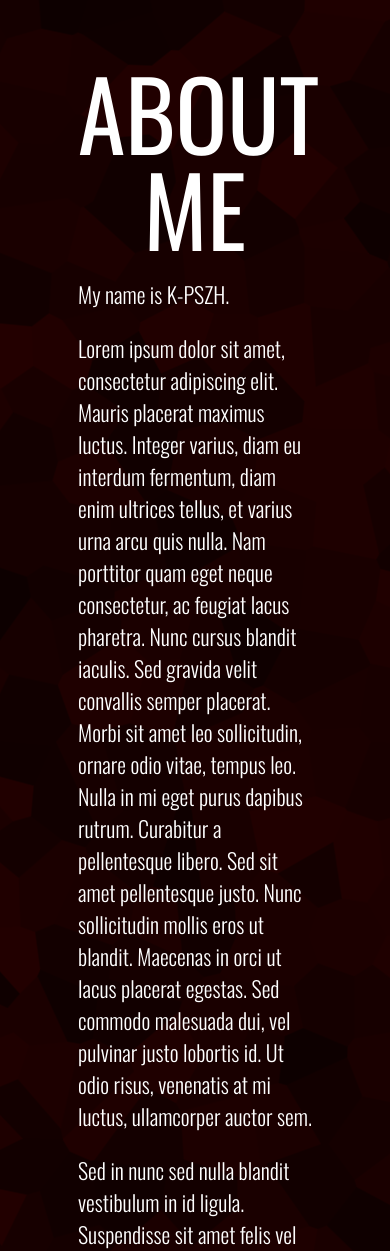
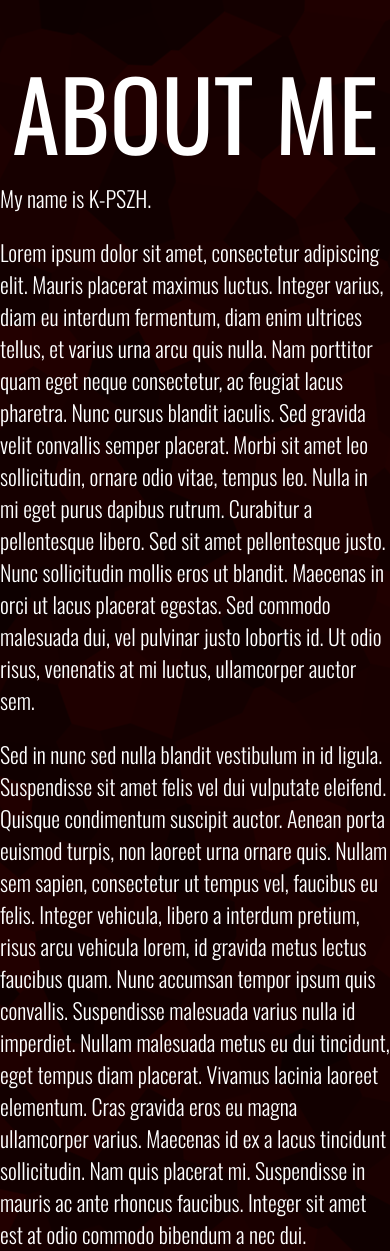
Before and after one commit to K-PSZH/k-pszh.github.io, a PHP site: page /about.html in a window 390 px wide. Shown: the part 220-1471 px from the top of the page. Run offline with PHP 8.4, Linux system fonts and the light colour scheme; some web fonts are replaced.

Commit message:
mobile adaptation attempt #1

```diff
--- a/about.html
+++ b/about.html
@@ -2,7 +2,7 @@
 <html>
     <head>
         <meta http-equiv="X-UA-Compatible" content="IE=edge">
-        <meta name="viewport" content="width=device-width, initial-scale=1.0, user-scalable=no">
+        <meta name="viewport" content="width=device-width, initial-scale=1.0>
 	    <link rel="icon" href="/img/favicon.webp">
         <link rel="stylesheet" href="/css/styles.css">
         <link rel="stylesheet" href="/css/about.css">
--- a/css/about.css
+++ b/css/about.css
@@ -1,4 +1,13 @@
 .about-main {
-    max-width: 60%;
-    margin: auto;
+    width: 900px;
+    margin-left: auto;
+    margin-right: auto;
 }
+
+@media (max-width: 1080px) {
+    .about-main {
+        width: 100%;
+        margin-left: 0;
+        margin-right: 0;
+    }
+}
--- a/css/article.css
+++ b/css/article.css
@@ -160,13 +160,13 @@
     width: 100%;
 }
 
-@media (max-width: 1280px) {
+@media (max-width: 1080px) {
     .article-main {
         max-width: 90%
     }
 }
 
-@media (max-width: 1024px) {
+@media (max-width: 1080px) {
     .article-header {
         flex-direction: column;
     }
--- a/css/faq.css
+++ b/css/faq.css
@@ -1,6 +1,7 @@
 .faq-main {
     max-width: 60%;
-    margin: auto;
+    margin-left: auto;
+    margin-right: auto;
 }
 .faq-main h2 {
     margin-block: 0px;
--- a/css/merch.css
+++ b/css/merch.css
@@ -1,6 +1,7 @@
 .merch-main {
     max-width: 75%;
-    margin: auto;
+    margin-left: auto;
+    margin-right: auto;
 }
 
 .merch-grid {
--- a/css/styles.css
+++ b/css/styles.css
@@ -93,7 +93,8 @@ a:active {
 }
 .kpszh-header {
     width: 80%;
-    margin: auto;
+    margin-left: auto;
+    margin-right: auto;
 }
 .kpszh-header-content {
     padding: 50px 0 25px;
@@ -317,19 +318,19 @@ audio::-webkit-media-controls-time-remaining-display {
     text-shadow: none;
 }
 
-@media (max-width: 1024px) {
+@media (max-width: 1080px) {
     .kpszh-header-content {
         flex-direction: column;
-        align-items: center; /* Добавьте это */
-        text-align: center; /* Добавьте это */
+        align-items: center;
+        text-align: center;
     }
     .kpszh-header-logo {
-        align-items: center; /* Добавьте это */
-        justify-content: center; /* Добавьте это */
-        margin-bottom: 15px; /* Опционально - для отступа между лого и меню */
+        align-items: center;
+        justify-content: center;
+        margin-bottom: 15px;
     }
     .kpszh-header-menu {
-        justify-content: center; /* Добавьте это */
-        flex-wrap: wrap; /* Опционально - если элементы меню не помещаются */
+        justify-content: center;
+        flex-wrap: wrap;
     }
 }
--- a/faq.html
+++ b/faq.html
@@ -2,7 +2,7 @@
 <html>
     <head>
         <meta http-equiv="X-UA-Compatible" content="IE=edge">
-        <meta name="viewport" content="width=device-width, initial-scale=1.0, user-scalable=no">
+        <meta name="viewport" content="width=device-width, initial-scale=1.0>
 	    <link rel="icon" href="/img/favicon.webp">
         <link rel="stylesheet" href="/css/styles.css">
         <link rel="stylesheet" href="/css/faq.css">
--- a/index.html
+++ b/index.html
@@ -2,7 +2,7 @@
 <html>
     <head>
         <meta http-equiv="X-UA-Compatible" content="IE=edge">
-        <meta name="viewport" content="width=device-width, initial-scale=1.0, user-scalable=no">
+        <meta name="viewport" content="width=device-width, initial-scale=1.0">
 	    <link rel="icon" href="/img/favicon.webp">
         <link rel="stylesheet" href="/css/styles.css">
         <link rel="stylesheet" href="/css/index.css">
--- a/merch.html
+++ b/merch.html
@@ -2,7 +2,7 @@
 <html>
     <head>
         <meta http-equiv="X-UA-Compatible" content="IE=edge">
-        <meta name="viewport" content="width=device-width, initial-scale=1.0, user-scalable=no">
+        <meta name="viewport" content="width=device-width, initial-scale=1.0>
 	    <link rel="icon" href="/img/favicon.webp">
         <link rel="stylesheet" href="/css/styles.css">
         <link rel="stylesheet" href="/css/merch.css">
--- a/news.html
+++ b/news.html
@@ -2,7 +2,7 @@
 <html>
     <head>
         <meta http-equiv="X-UA-Compatible" content="IE=edge">
-        <meta name="viewport" content="width=device-width, initial-scale=1.0, user-scalable=no">
+        <meta name="viewport" content="width=device-width, initial-scale=1.0>
 	    <link rel="icon" href="/img/favicon.webp">
         <link rel="stylesheet" href="/css/styles.css">
         <link rel="stylesheet" href="/css/news.css">
--- a/news/2026/02/01/welcome-to-the-beginning.html
+++ b/news/2026/02/01/welcome-to-the-beginning.html
@@ -2,7 +2,7 @@
 <html>
     <head>
         <meta http-equiv="X-UA-Compatible" content="IE=edge">
-        <meta name="viewport" content="width=device-width, initial-scale=1.0, user-scalable=no">
+        <meta name="viewport" content="width=device-width, initial-scale=1.0>
 	    <link rel="icon" href="/img/favicon.webp">
         <link rel="stylesheet" href="/css/styles.css">
         <link rel="stylesheet" href="/css/article.css">
--- a/news/2026/02/06/unreleased-demos.html
+++ b/news/2026/02/06/unreleased-demos.html
@@ -2,7 +2,7 @@
 <html>
     <head>
         <meta http-equiv="X-UA-Compatible" content="IE=edge">
-        <meta name="viewport" content="width=device-width, initial-scale=1.0, user-scalable=no">
+        <meta name="viewport" content="width=device-width, initial-scale=1.0>
 	    <link rel="icon" href="/img/favicon.webp">
         <link rel="stylesheet" href="/css/styles.css">
         <link rel="stylesheet" href="/css/article.css">
--- a/news/2026/03/02/about-rebuild.html
+++ b/news/2026/03/02/about-rebuild.html
@@ -2,7 +2,7 @@
 <html>
     <head>
         <meta http-equiv="X-UA-Compatible" content="IE=edge">
-        <meta name="viewport" content="width=device-width, initial-scale=1.0, user-scalable=no">
+        <meta name="viewport" content="width=device-width, initial-scale=1.0>
 	    <link rel="icon" href="/img/favicon.webp">
         <link rel="stylesheet" href="/css/styles.css">
         <link rel="stylesheet" href="/css/article.css">
--- a/projects.html
+++ b/projects.html
@@ -2,7 +2,7 @@
 <html>
     <head>
         <meta http-equiv="X-UA-Compatible" content="IE=edge">
-        <meta name="viewport" content="width=device-width, initial-scale=1.0, user-scalable=no">
+        <meta name="viewport" content="width=device-width, initial-scale=1.0>
 	    <link rel="icon" href="/img/favicon.webp">
         <link rel="stylesheet" href="/css/styles.css">
         <link rel="stylesheet" href="/css/projects.css">
--- a/tools.html
+++ b/tools.html
@@ -2,7 +2,7 @@
 <html>
     <head>
         <meta http-equiv="X-UA-Compatible" content="IE=edge">
-        <meta name="viewport" content="width=device-width, initial-scale=1.0, user-scalable=no">
+        <meta name="viewport" content="width=device-width, initial-scale=1.0>
 	    <link rel="icon" href="/img/favicon.webp">
         <link rel="stylesheet" href="/css/styles.css">
         <link rel="stylesheet" href="/css/tools.css">
```
